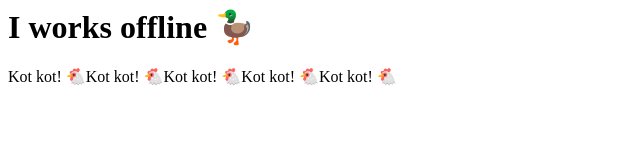
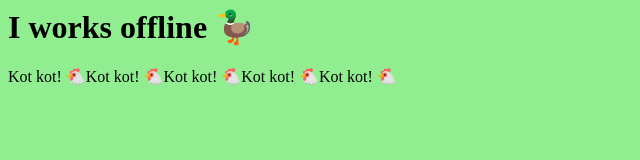
Before and after one commit to Luftare/workers, a plain HTML site: page index.html in a window 1280 px wide. Shown: the whole page, without its empty margins (0-640 px from the left). Drawn offline with Linux system fonts and the light colour scheme.

Commit message:
Add missing stylesheet

```diff
--- a/index.html
+++ b/index.html
@@ -1,2 +1,3 @@
 <h1>I works offline 🦆</h1>
+<link href="styles.css" rel="stylesheet" />
 <script src="app.js"></script>
--- /dev/null
+++ b/styles.css
@@ -0,0 +1,3 @@
+body {
+  background-color: lightgreen;
+}
```
